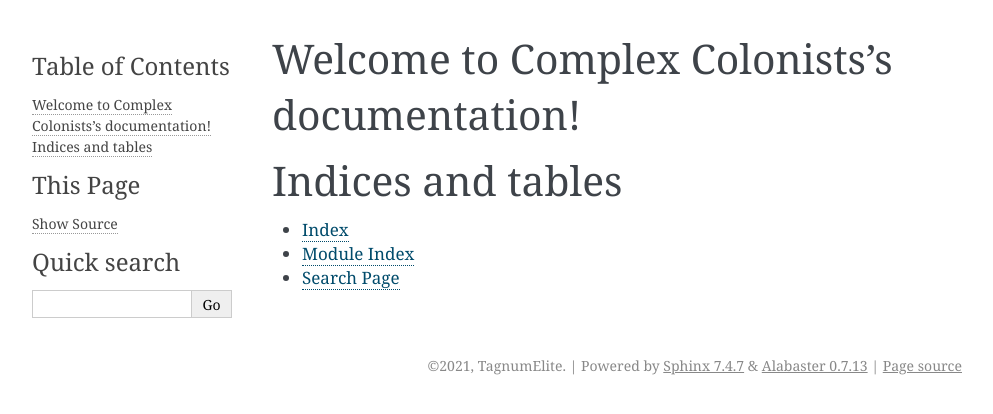
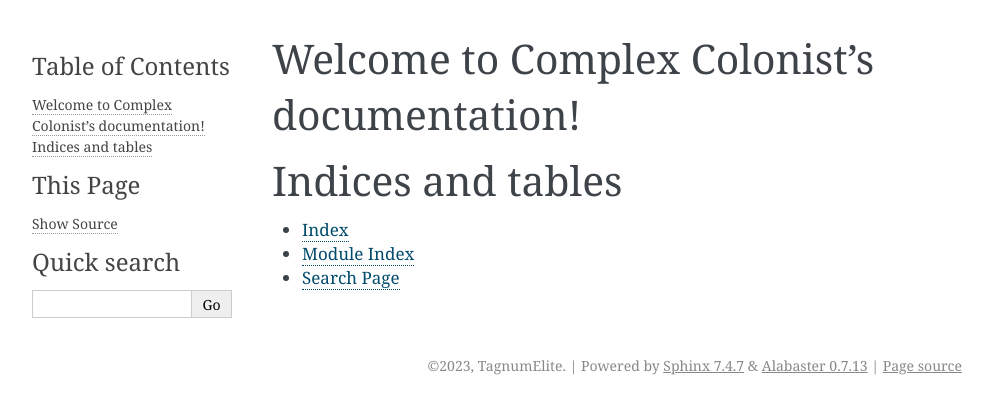
Before and after one commit to Tagnum-Mods/Complex-Colonists, a Sphinx documentation site: the page built from docs/index.rst, in a window 1280 px wide. Shown: the top 414 px of the page, without its empty margins (148-1141 px from the left). Built offline with Sphinx 7.4.7, drawn with Linux system fonts in a browser that asks for light colours; the version number could not be read and is left out.

Commit message:
Add sphinx docs

```diff
--- a/docs/conf.py
+++ b/docs/conf.py
@@ -1,18 +1,8 @@
 # Configuration file for the Sphinx documentation builder.
 #
-# This file only contains a selection of the most common options. For a full
-# list see the documentation:
+# For the full list of built-in configuration values, see the documentation:
 # https://www.sphinx-doc.org/en/master/usage/configuration.html
 
-# -- Path setup --------------------------------------------------------------
-
-# If extensions (or modules to document with autodoc) are in another directory,
-# add these directories to sys.path here. If the directory is relative to the
-# documentation root, use os.path.abspath to make it absolute, like shown here.
-#
-# import os
-# import sys
-# sys.path.insert(0, os.path.abspath('.'))
 import configparser
 
 with open("../gradle.properties", 'r') as f:
@@ -22,46 +12,29 @@
 gradle_config.read_string(config_string)
 gradle_properties = gradle_config['general']
 
-
 # -- Project information -----------------------------------------------------
+# https://www.sphinx-doc.org/en/master/usage/configuration.html#project-information
 
 project = 'Complex Colonists'
-copyright = '2021, TagnumElite'
+copyright = '2023, TagnumElite'
 author = 'TagnumElite'
-
-# The full version, including alpha/beta/rc tags
 release = gradle_properties['mod_version']
 
 
 # -- General configuration ---------------------------------------------------
+# https://www.sphinx-doc.org/en/master/usage/configuration.html#general-configuration
 
-# Add any Sphinx extension module names here, as strings. They can be
-# extensions coming with Sphinx (named 'sphinx.ext.*') or your custom
-# ones.
-extensions = [
-]
+extensions = []
 
-# Add any paths that contain templates here, relative to this directory.
 templates_path = ['_templates']
-
-# List of patterns, relative to source directory, that match files and
-# directories to ignore when looking for source files.
-# This pattern also affects html_static_path and html_extra_path.
 exclude_patterns = ['_build', 'Thumbs.db', '.DS_Store']
 
 
 # -- Options for HTML output -------------------------------------------------
+# https://www.sphinx-doc.org/en/master/usage/configuration.html#options-for-html-output
 
-# The theme to use for HTML and HTML Help pages.  See the documentation for
-# a list of builtin themes.
-#
 html_theme = 'alabaster'
-
-# Add any paths that contain custom static files (such as style sheets) here,
-# relative to this directory. They are copied after the builtin static files,
-# so a file named "default.css" will overwrite the builtin "default.css".
 html_static_path = ['_static']
 
 rst_epilog = """
-
 """ + "\n".join([".. |gradle_" + x + "| replace:: " + gradle_properties[x] for x in gradle_properties])
--- a/docs/index.rst
+++ b/docs/index.rst
@@ -1,10 +1,10 @@
 .. Complex Colonists documentation master file, created by
-   sphinx-quickstart on Fri Nov 26 16:08:15 2021.
+   sphinx-quickstart on Fri Sep 29 08:36:08 2023.
    You can adapt this file completely to your liking, but it should at least
    contain the root `toctree` directive.
 
-Welcome to |version| Complex Colonists's documentation!
-=======================================================
+Welcome to Complex Colonist's documentation!
+=============================================
 
 .. toctree::
    :maxdepth: 2
```
Also changed, not shown: 1 other file.
